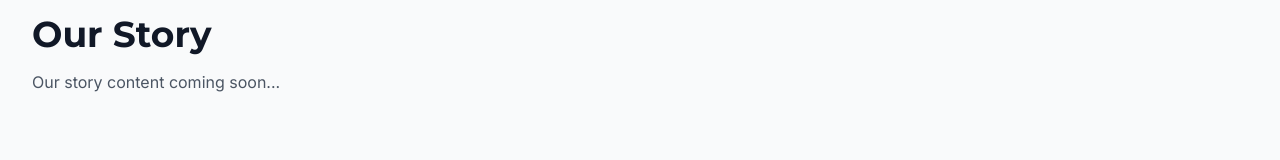
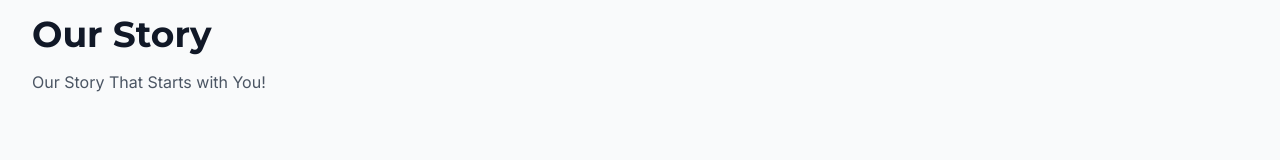
Before and after one commit to JordanMuller039/Mosadie-Gives-Back, a React (Vite) app: page /our-story in a window 1280 px wide. Shown: the part 154-314 px from the top of the page. Built offline with nearby package versions, Linux system fonts and the light colour scheme.

Commit message:
Testing Vercel Deployment Workflow

```diff
--- a/src/pages/OurStoryPage.tsx
+++ b/src/pages/OurStoryPage.tsx
@@ -3,7 +3,7 @@
     <div className="min-h-screen bg-gray-50">
       <div className="container-custom py-16">
         <h1 className="text-4xl font-heading font-bold text-gray-900 mb-4">Our Story</h1>
-        <p className="text-gray-600">Our story content coming soon...</p>
+        <p className="text-gray-600">Our Story That Starts with You!</p>
       </div>
     </div>
   )
```
Also changed, not shown: 1 other file (tests, documents, lock files or other folders).
